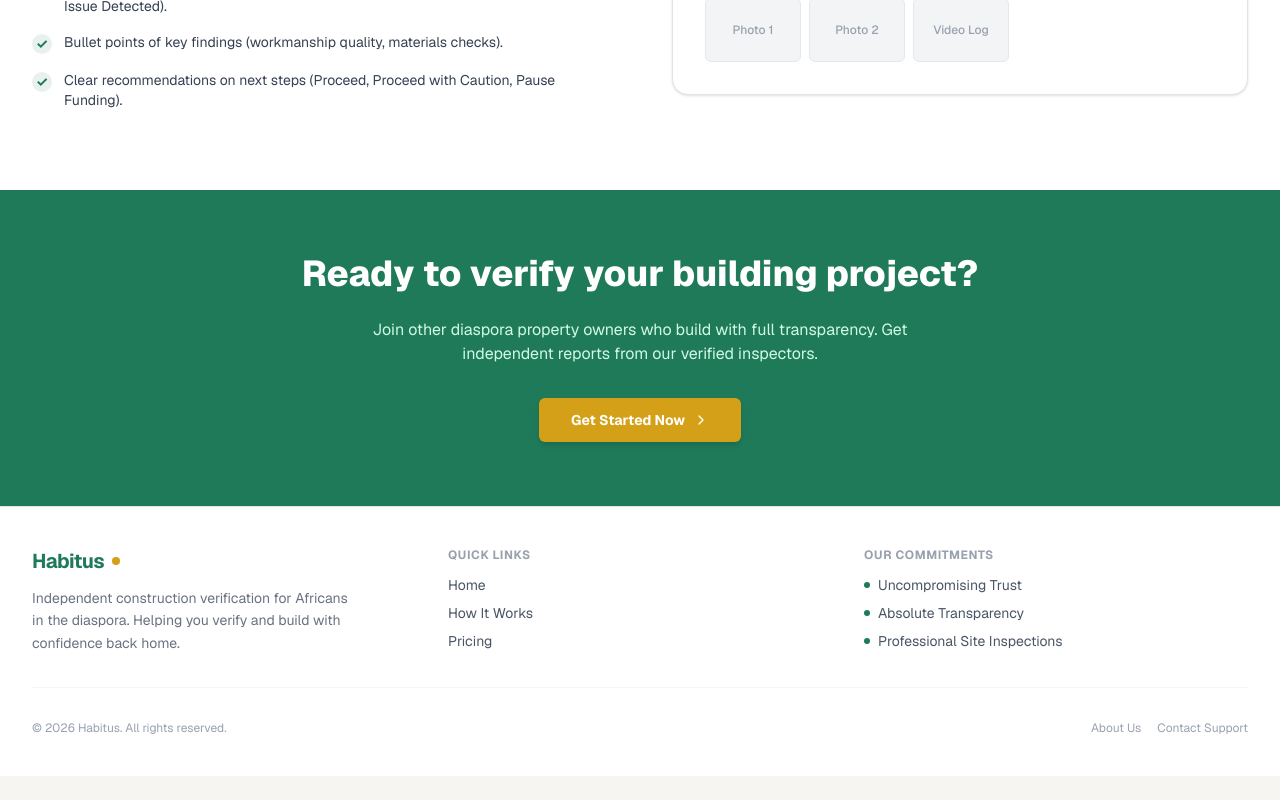
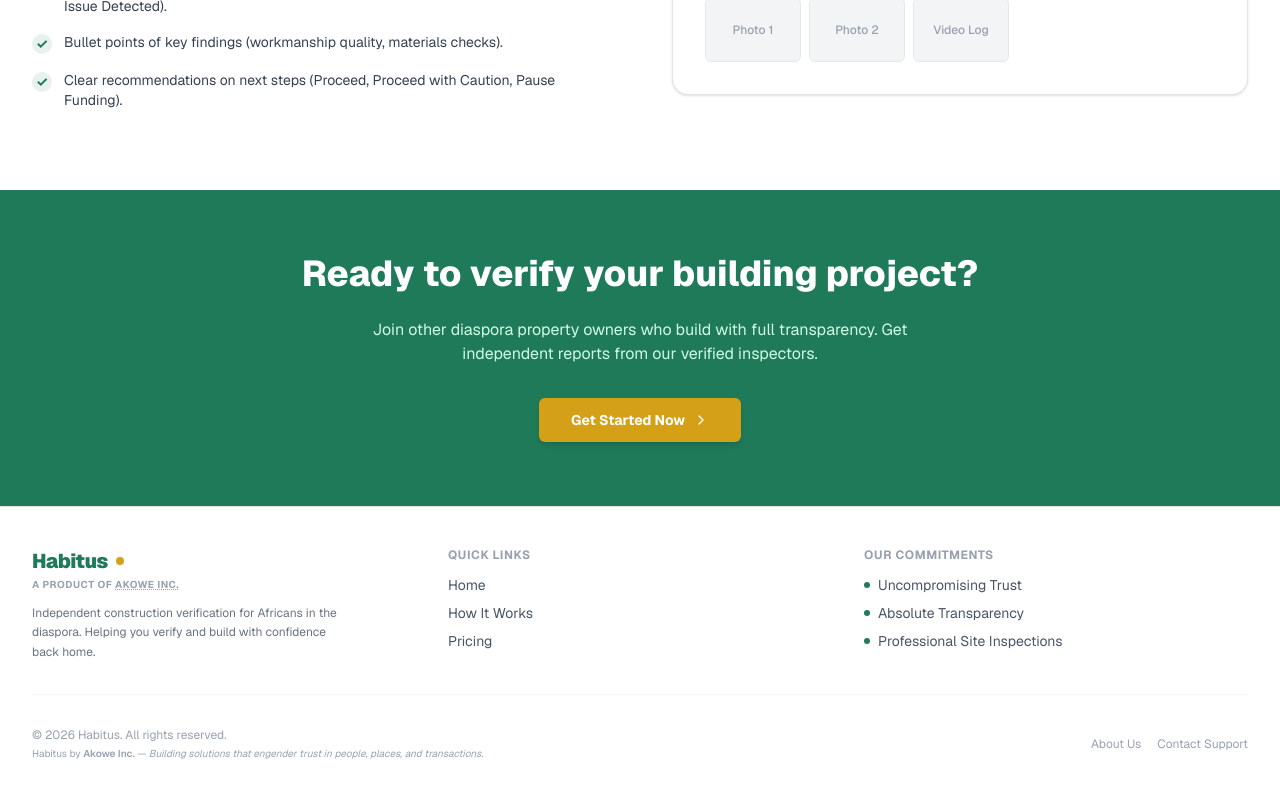
Before and after one commit to ayodejiaaa/habitus, a Next.js app: page / in a window 1280 px wide. Shown: the part 2320-3120 px from the top of the page. Before the commit the page ends 3096 px from the top, so only its background shows below. Built offline with nearby package versions, Linux system fonts and the light colour scheme; no server answers.

Commit message:
Integrate parent company Akowe Inc branding and association into website footer

```diff
--- a/src/components/Footer.tsx
+++ b/src/components/Footer.tsx
@@ -7,11 +7,24 @@ export default function Footer() {
         <div className="grid grid-cols-1 md:grid-cols-3 gap-8">
           {/* Logo & Description */}
           <div className="flex flex-col space-y-3">
-            <div className="flex items-center space-x-2">
-              <span className="text-xl font-bold tracking-tight text-primary">Habitus</span>
-              <span className="h-2 w-2 rounded-full bg-accent"></span>
+            <div className="space-y-0.5">
+              <div className="flex items-center space-x-2">
+                <span className="text-xl font-black tracking-tight text-primary">Habitus</span>
+                <span className="h-2 w-2 rounded-full bg-accent"></span>
+              </div>
+              <p className="text-[10px] text-gray-400 font-bold uppercase tracking-wider">
+                A Product of{" "}
+                <a
+                  href="https://akowe.ng"
+                  target="_blank"
+                  rel="noopener noreferrer"
+                  className="hover:text-primary underline decoration-dotted transition-colors hover:decoration-solid"
+                >
+                  Akowe Inc.
+                </a>
+              </p>
             </div>
-            <p className="text-sm text-gray-500 max-w-xs leading-relaxed">
+            <p className="text-xs text-gray-500 max-w-xs leading-relaxed">
               Independent construction verification for Africans in the diaspora. Helping you verify and build with confidence back home.
             </p>
           </div>
@@ -46,9 +59,14 @@ export default function Footer() {
           </div>
         </div>
 
-        <div className="mt-8 pt-8 border-t border-gray-100 flex flex-col md:flex-row items-center justify-between text-xs text-gray-400">
-          <p>&copy; {new Date().getFullYear()} Habitus. All rights reserved.</p>
-          <div className="flex space-x-4 mt-4 md:mt-0">
+        <div className="mt-8 pt-8 border-t border-gray-100 flex flex-col md:flex-row items-center justify-between text-xs text-gray-400 gap-4">
+          <div className="space-y-1 text-center md:text-left">
+            <p>&copy; {new Date().getFullYear()} Habitus. All rights reserved.</p>
+            <p className="text-[10px] text-gray-400">
+              Habitus by <a href="https://akowe.ng" target="_blank" rel="noopener noreferrer" className="hover:text-primary transition-colors font-semibold">Akowe Inc.</a> &mdash; <em>Building solutions that engender trust in people, places, and transactions.</em>
+            </p>
+          </div>
+          <div className="flex space-x-4 shrink-0">
             <Link href="/about" className="hover:text-primary transition-colors">About Us</Link>
             <Link href="/contact" className="hover:text-primary transition-colors">Contact Support</Link>
           </div>
```
